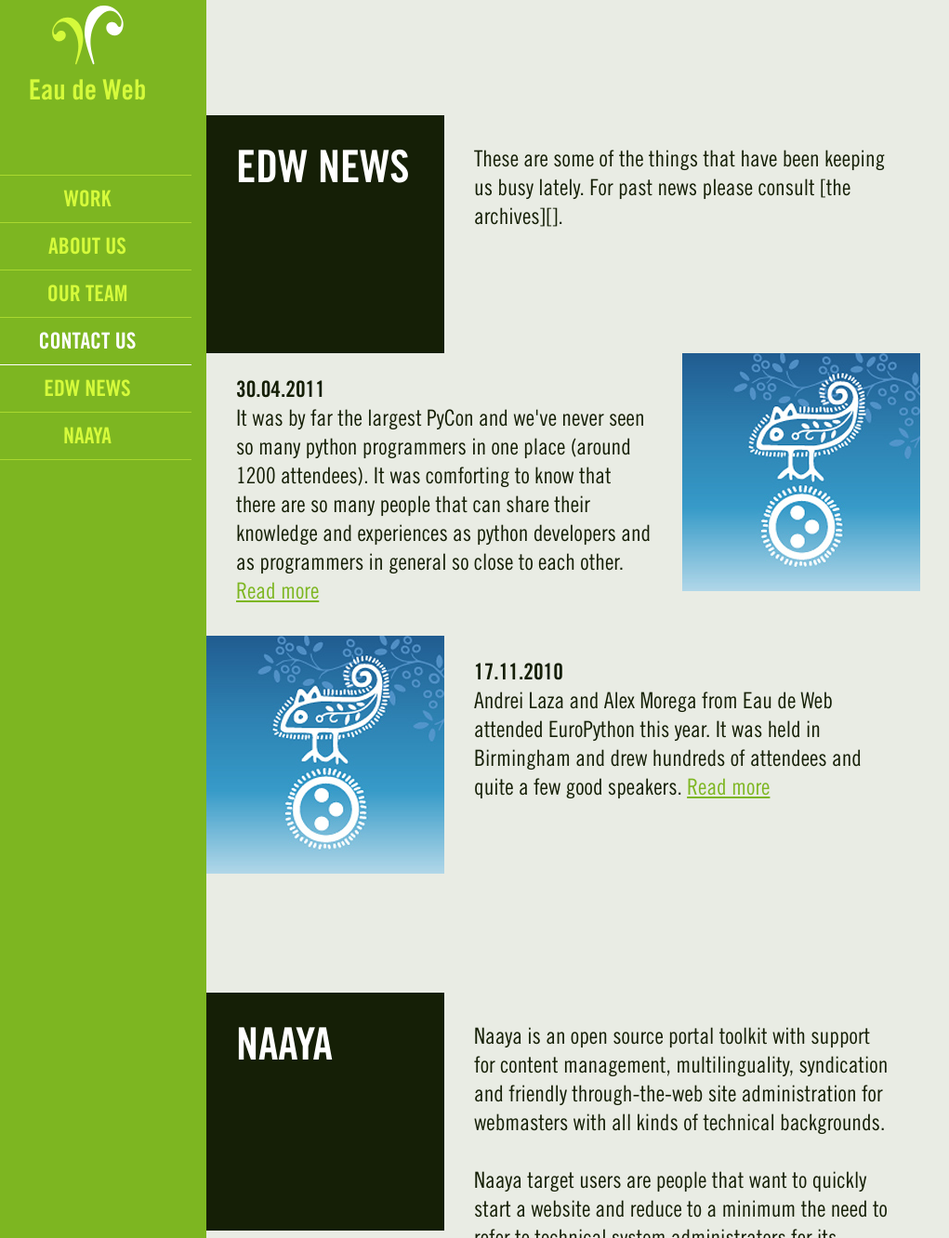
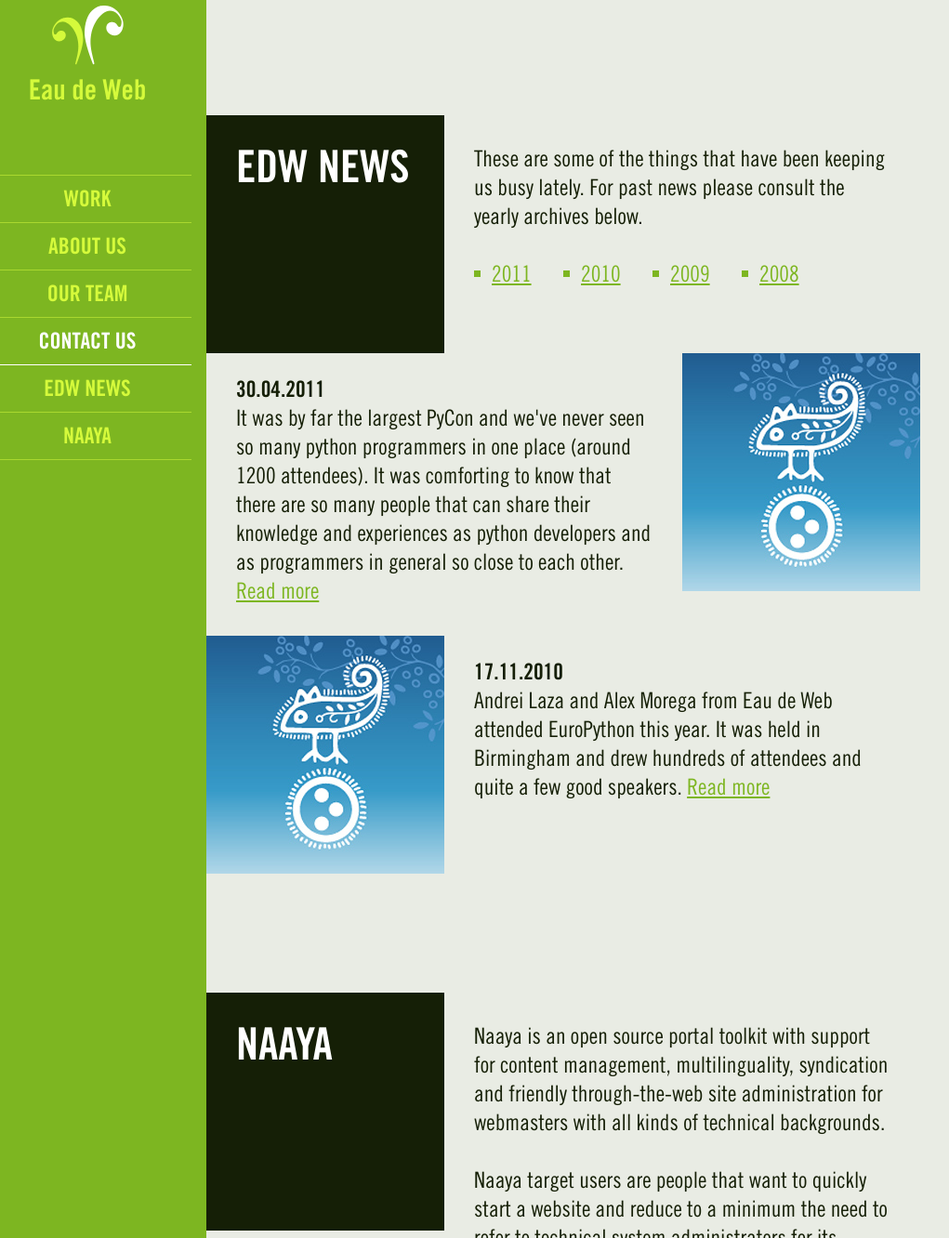
Before and after one commit to eaudeweb/eaudeweb.github.com, a Jekyll site: the page built from index.markdown, in a window 1280 px wide and 1400 px high, scrolled down 3366 px, cut to the strip 68-1400 px from the top of the window. Shown: the whole strip at 93% size, without its empty margins (34-1055 px from the left). Built offline with Jekyll 4.4.1, drawn with Linux system fonts in a browser that asks for light colours; nearby versions of some CDN libraries.

Commit message:
news archive pages

```diff
--- a/_layouts/news-archive.html
+++ b/_layouts/news-archive.html
@@ -9,6 +9,7 @@
 
 {% for article in site.categories.news %}
 
+  {% if article.year == page.year %}
   <article>
 
     <p>
@@ -20,6 +21,7 @@
     <span class="box"><img src="{{ article.image }}"
       width="256" height="256" /></span>
   </article>
+  {% endif %}
 
 {% endfor %}
 
--- a/_posts/news/2010-11-17-europython-2010.markdown
+++ b/_posts/news/2010-11-17-europython-2010.markdown
@@ -2,6 +2,7 @@
 title: EuroPython 2010
 image: /images/dummy-news.jpg
 category: news
+year: 2010
 layout: news
 teaser: |
   Andrei Laza and Alex Morega from Eau de Web attended EuroPython this
--- a/_posts/news/2011-04-30-pycon-2011-atlanta.markdown
+++ b/_posts/news/2011-04-30-pycon-2011-atlanta.markdown
@@ -2,6 +2,7 @@
 title: PyCon 2011 Atlanta
 image: /images/dummy-news.jpg
 category: news
+year: 2011
 layout: news
 teaser: |
   It was by far the largest PyCon and we've never seen so many python
--- a/news.markdown
+++ /dev/null
@@ -1,4 +0,0 @@
----
-title: News archive
-layout: news-archive
----
--- /dev/null
+++ b/news/2008.markdown
@@ -0,0 +1,5 @@
+---
+title: EdW news 2008
+year: 2008
+layout: news-archive
+---
--- /dev/null
+++ b/news/2009.markdown
@@ -0,0 +1,5 @@
+---
+title: EdW news 2009
+year: 2009
+layout: news-archive
+---
--- /dev/null
+++ b/news/2010.markdown
@@ -0,0 +1,5 @@
+---
+title: EdW news 2010
+year: 2010
+layout: news-archive
+---
--- /dev/null
+++ b/news/2011.markdown
@@ -0,0 +1,5 @@
+---
+title: EdW news 2011
+year: 2011
+layout: news-archive
+---
--- a/style.css
+++ b/style.css
@@ -127,19 +127,19 @@
 		min-height:93px;
 	}
 
-	.content .archive
+	#edw-news-container ul
 	{
 		margin:0;
 	}
 
-	.archive li
+	#edw-news-container ul li
 	{
 		width: 45px;
 		float: left;
 		margin:0 0 9px 32px;
 	}
 
-	.archive li:nth-of-type(5n+1)
+	#edw-news-container ul li:nth-of-type(5n+1)
 	{
 		margin-left: 0;
 	}
```
Also changed, not shown: _posts/homepage/2000-01-01-edw-news.markdown (+5 -2 lines).
